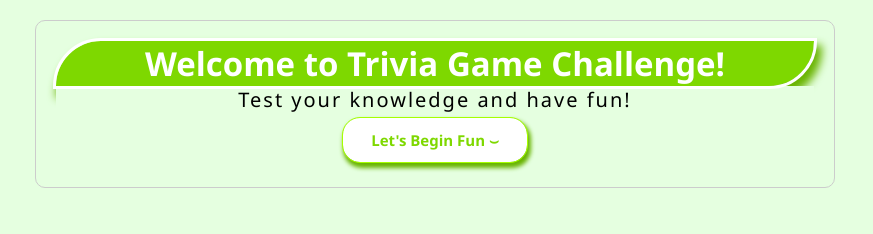
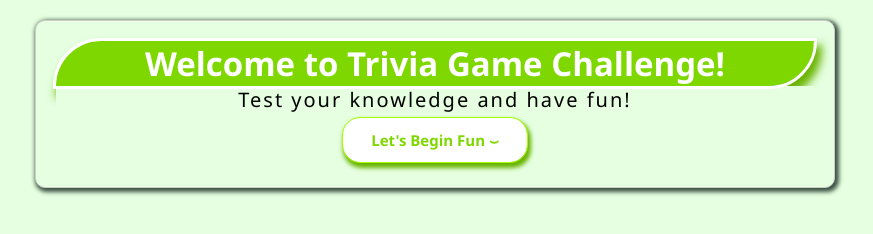
Before and after one commit to MdUjefaAnsari/Trivia-Game-JS, a plain HTML site: page index.html in a window 1280 px wide. Shown: the whole page, without its empty margins (205-1078 px from the left). Drawn offline with Linux system fonts and the light colour scheme.

Commit message:
added css

```diff
--- a/style.css
+++ b/style.css
@@ -12,6 +12,7 @@
   max-width: 800px;
   padding: 20px;
   border: 1px solid #ccc;
+  box-shadow: 2px 2px 4px 2px rgb(61, 83, 67);
   border-radius: 10px;
 }
 
```
